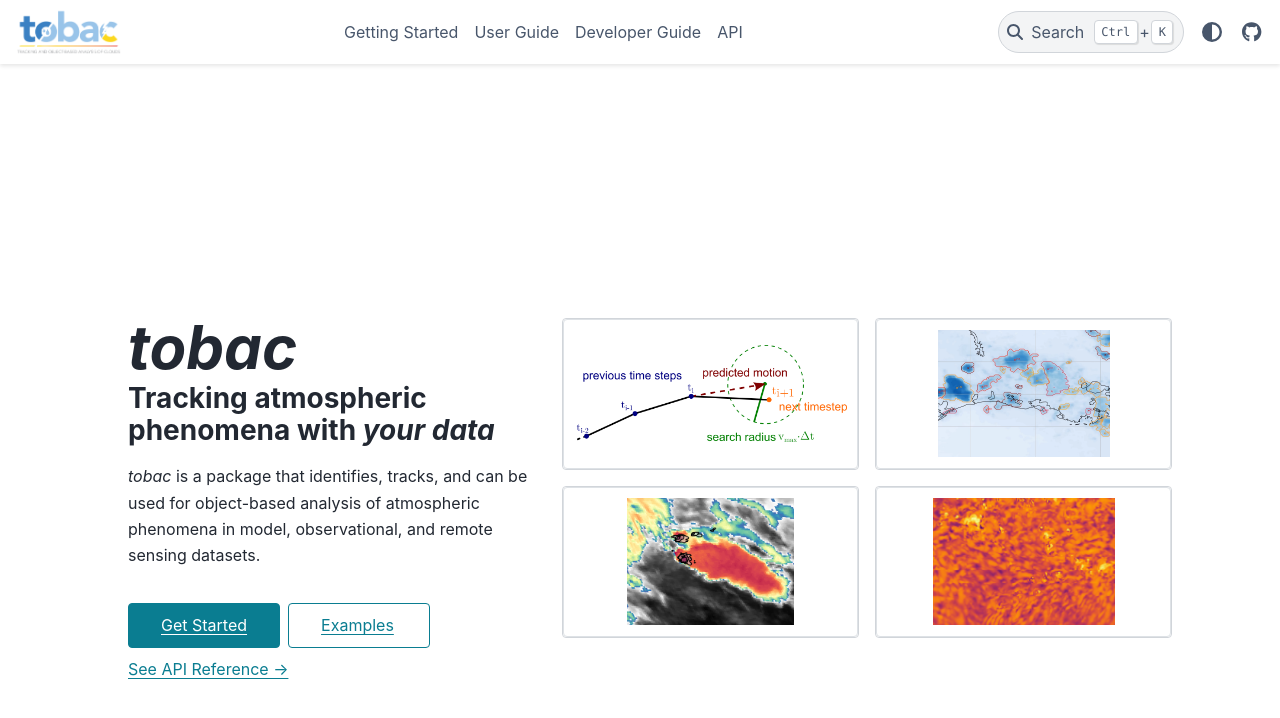
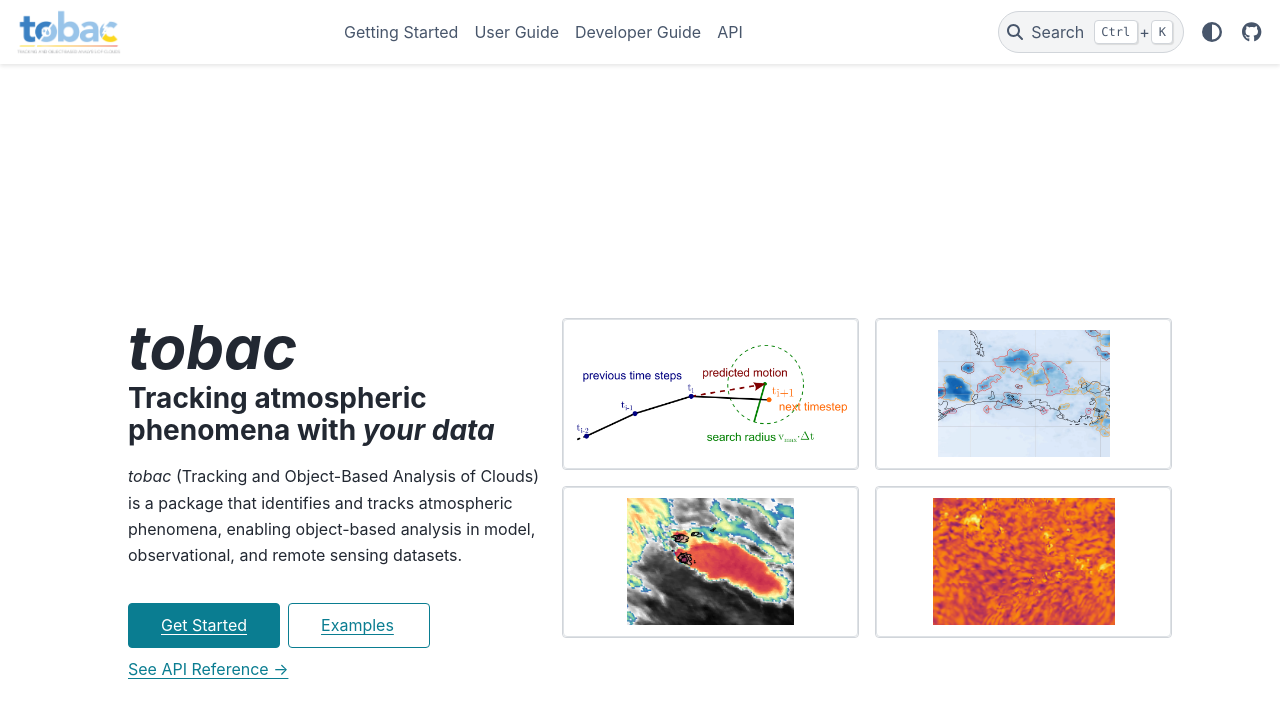
Before and after one commit to tobac-project/tobac, a Sphinx documentation site: the page built from doc/index.md, in a window 1280 px wide and 900 px high. Shown: the top 718 px of the window. Built offline with Sphinx 7.4.7 and the PyData theme 0.15.4, drawn with Linux system fonts in a browser that asks for light colours; formulas are drawn with MathJax 3; pages that are not in the unit, such as notebooks, are missing from menus.

```diff
--- a/doc/api/index.rst
+++ b/doc/api/index.rst
@@ -2,9 +2,6 @@
 
 API Reference
 =============
-
-:Release: |version|
-:Date: |today|
 
 This guide provides documentation for all modules, function, methods,
 and classes within *tobac* for those in the public API.
--- a/doc/index.md
+++ b/doc/index.md
@@ -31,10 +31,11 @@ h3:not(#hero h3) {
 
 <div id="hero">
 
-<div id="hero-left">  <!-- Start Hero Left -->
+<div id="hero-left">  <!-- Left side of the hero section -->
   <h2 style="font-size: 60px; font-weight: bold; margin: 2rem auto 0;"><em>tobac</em></h2>
   <h3 style="font-weight: bold; margin-top: 0;">Tracking atmospheric phenomena with <em>your data</em></h3>
-  <p><em>tobac</em> is a package that identifies, tracks, and can be used for object-based analysis of atmospheric phenomena in model, observational, and remote sensing datasets.</p>
+  <p><em>tobac</em> (Tracking and Object-Based Analysis of Clouds) is a package that identifies and tracks
+atmospheric phenomena, enabling object-based analysis in model, observational, and remote sensing datasets.</p>
 
 <div class="homepage-button-container">
   <div class="homepage-button-container-row">
```
Also changed, not shown: 2 other files.
